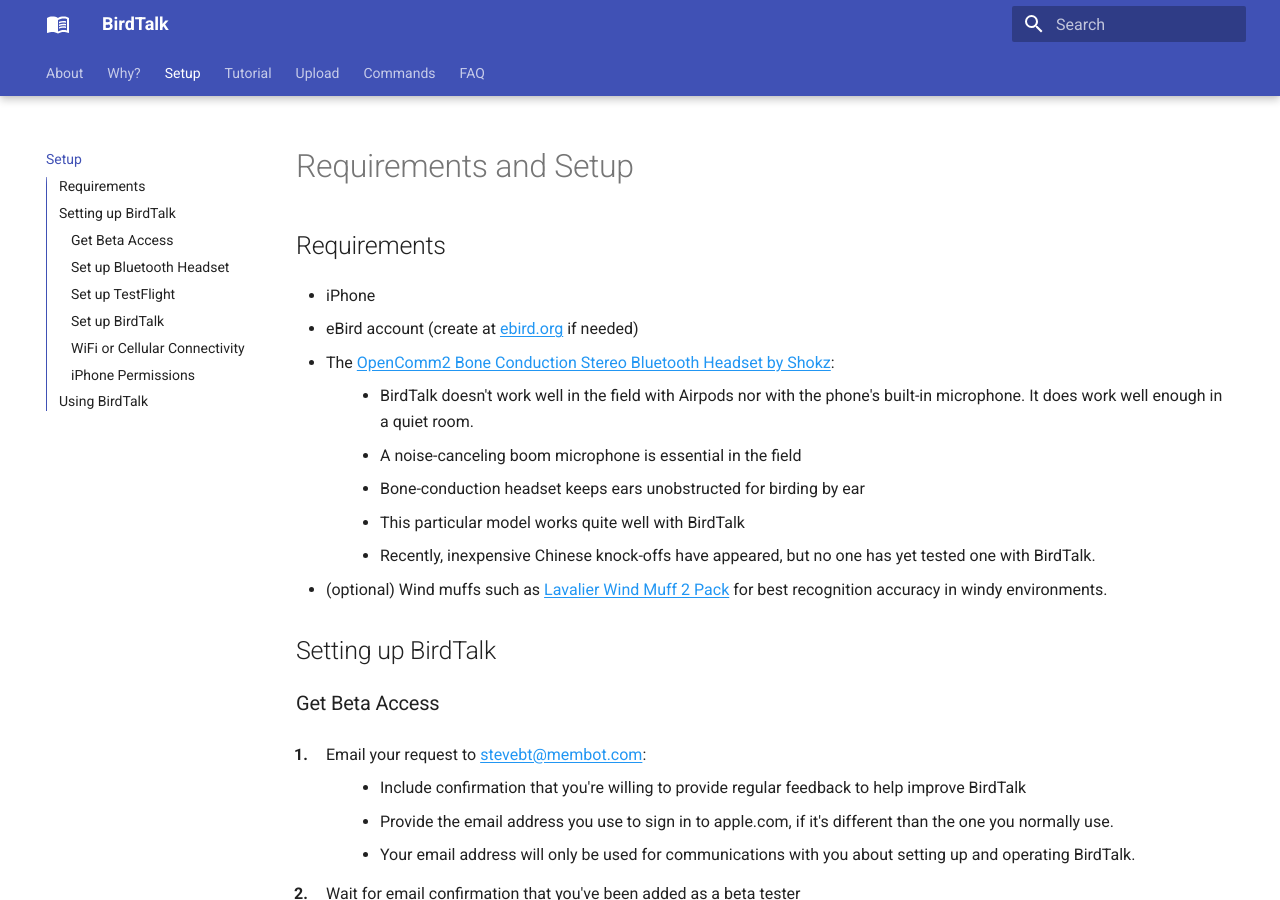
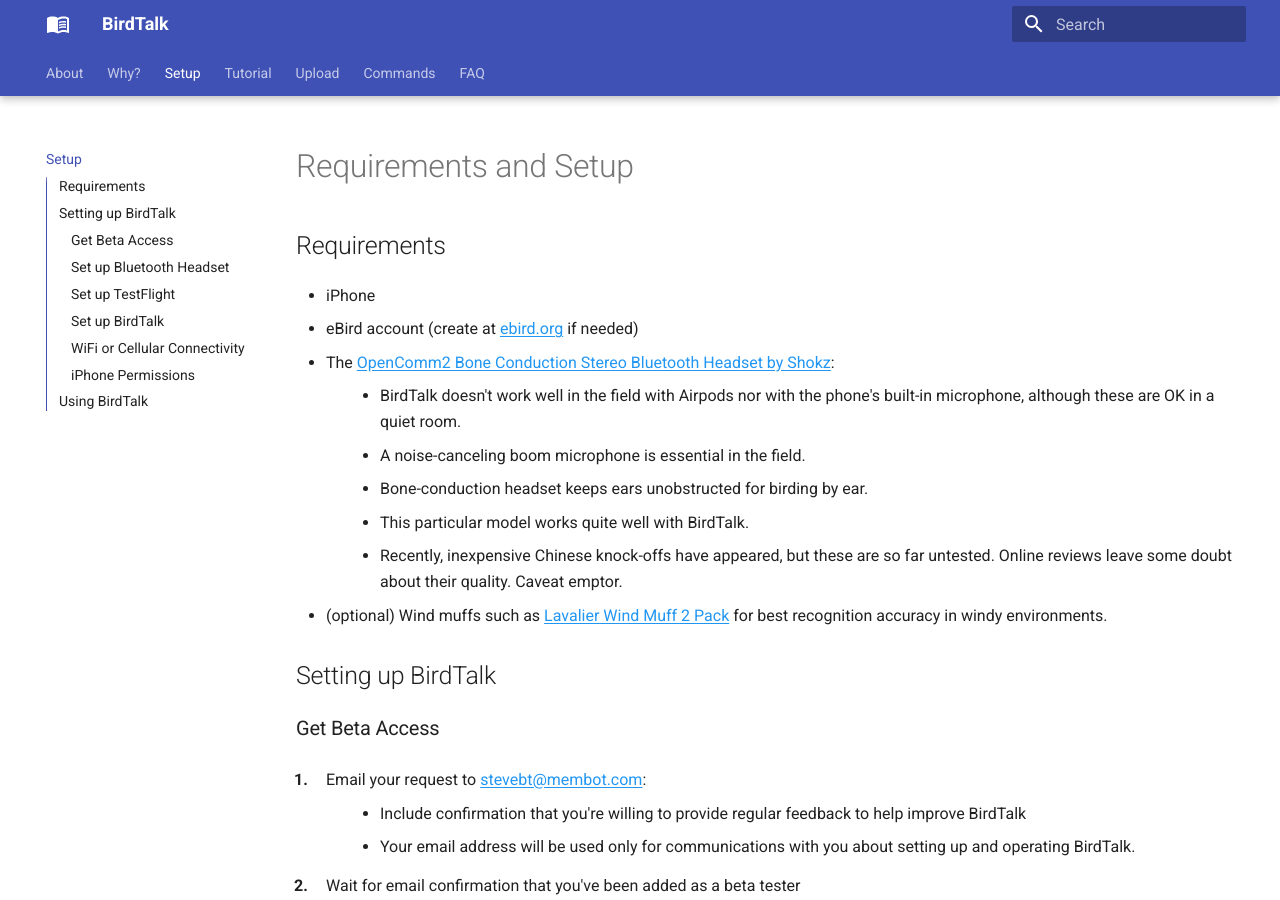
Before and after one commit to johncallender/birdtalk-docs, an MkDocs documentation site: the page built from docs/installation/requirements-and-setup.md, in a window 1280 px wide and 900 px high. Built offline with MkDocs 1.6.1 and Material for MkDocs 9.7.7, drawn with Linux system fonts in a browser that asks for light colours.

Commit message:
Finalize Shokz-only verbiage

```diff
--- a/docs/installation/requirements-and-setup.md
+++ b/docs/installation/requirements-and-setup.md
@@ -7,11 +7,11 @@
 <a href="https://eBird.org" target="eBird">ebird.org</a>
 if needed)
 - The <a href="https://www.amazon.com/SHOKZ-OpenComm2-Conduction-Headphones-Bluetooth/dp/B0C88R9FHG" target="bonecondamazon">OpenComm2 Bone Conduction Stereo Bluetooth Headset by Shokz</a>:
-    * BirdTalk doesn't work well in the field with Airpods nor with the phone's built-in microphone.  It does work well enough in a quiet room.
-    * A noise-canceling boom microphone is essential in the field
-    * Bone-conduction headset keeps ears unobstructed for birding by ear
-    * This particular model works quite well with BirdTalk
-    * Recently, inexpensive Chinese knock-offs have appeared, but no one has yet tested one with BirdTalk.
+    * BirdTalk doesn't work well in the field with Airpods nor with the phone's built-in microphone, although these are OK in a quiet room.
+    * A noise-canceling boom microphone is essential in the field.
+    * Bone-conduction headset keeps ears unobstructed for birding by ear.
+    * This particular model works quite well with BirdTalk.
+    * Recently, inexpensive Chinese knock-offs have appeared, but these are so far untested.  Online reviews leave some doubt about their quality.  Caveat emptor.
 - (optional) Wind muffs such as <a href="https://www.amazon.com/dp/B08DJ38QZG" target="windmuffamazon">Lavalier Wind Muff 2 Pack</a> for best recognition accuracy in windy environments.
 
 ## Setting up BirdTalk
@@ -21,8 +21,7 @@
 1. Email your request to [stevebt@membot.com](mailto:stevebt@membot.com?subject=BirdTalk%20beta%20access):
 
     - Include confirmation that you're willing to provide regular feedback to help improve BirdTalk
-    - Provide the email address you use to sign in to apple.com, if it's different than the one you normally use.
-    - Your email address will only be used for communications with you about setting up and operating BirdTalk.
+    - Your email address will be used only for communications with you about setting up and operating BirdTalk.
 
 2. Wait for email confirmation that you've been added as a beta tester
 
```
